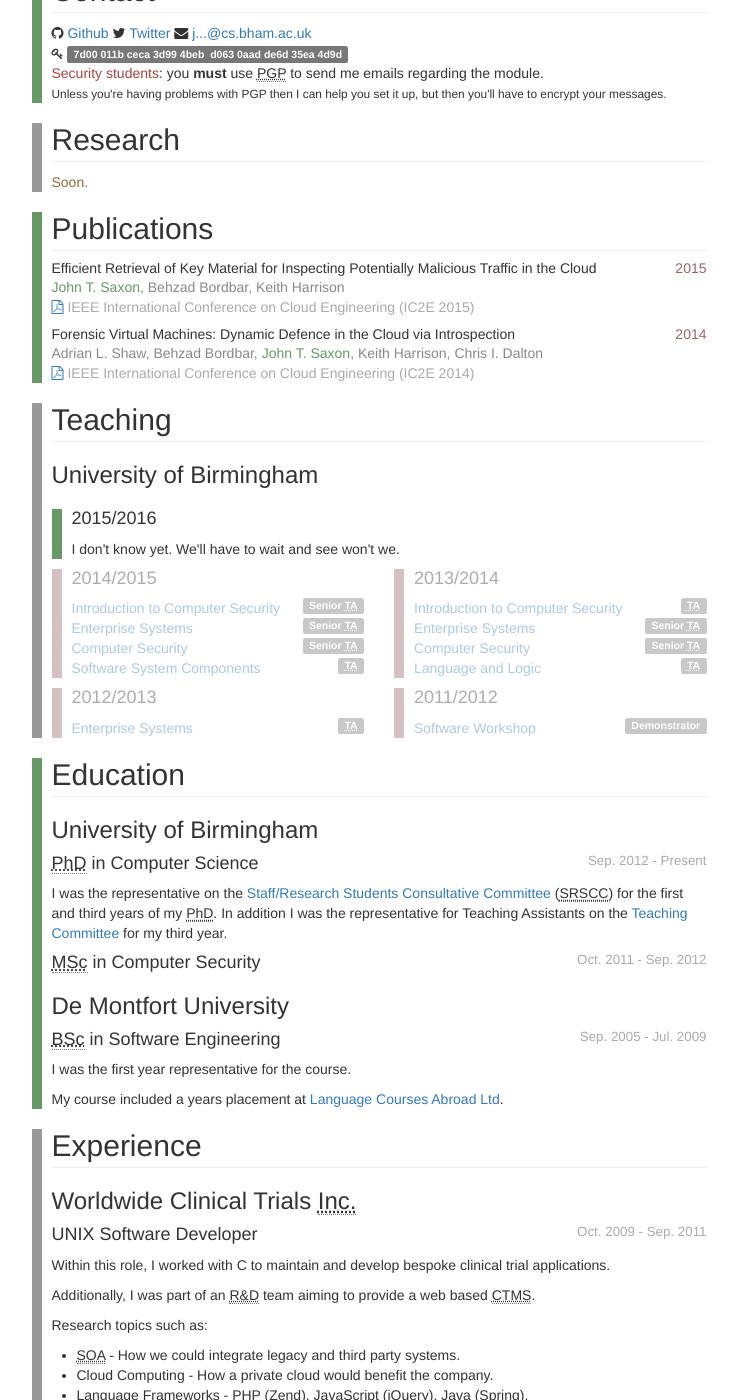
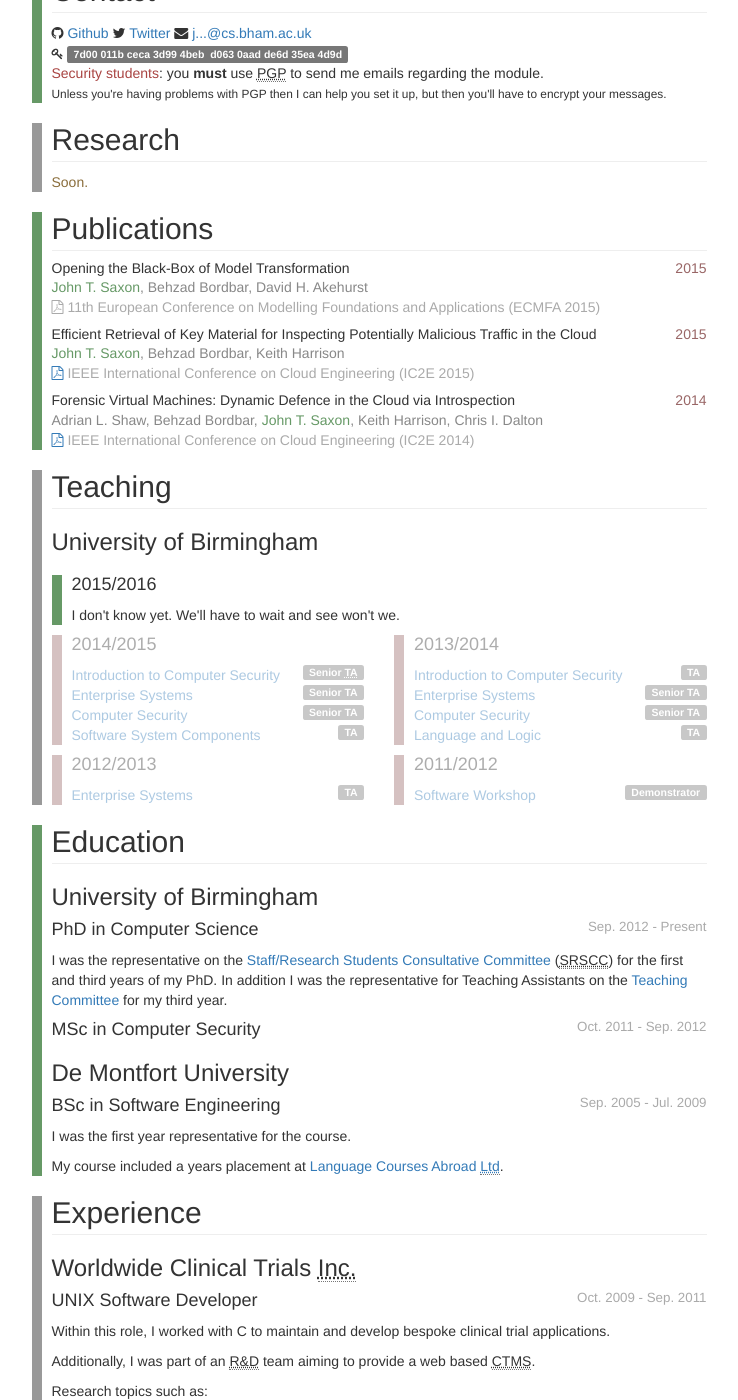
Before and after one commit to sacko87/sacko87.github.io, a Jekyll site: the page built from index.html, in a window 1280 px wide and 1400 px high, scrolled down 252 px. Shown: the whole window, without its empty margins (271-1009 px from the left). Built offline with Jekyll 4.4.1, drawn with Linux system fonts in a browser that asks for light colours; nearby versions of some CDN libraries; some of the changed text lies outside the part shown.

Commit message:
Updated index.md

```diff
--- a/index.html
+++ b/index.html
@@ -37,6 +37,15 @@ myself. It provides my <a href="#contact">contact details</a>,
 <div class="block">
   <h2 id="publications">Publications</h2>
 
+  <h5><span class="pull-right">2015</span> Opening the Black-Box of Model Transformation</h5>
+  <div class="authors">
+    <span class="me">John T. Saxon</span>, Behzad Bordbar, David H. Akehurst
+  </div>
+  <div class="conference">
+    <i class="fa fa-file-pdf-o"></i>
+    11th European Conference on Modelling Foundations and Applications (ECMFA 2015)
+  </div>
+
   <h5><span class="pull-right">2015</span> Efficient Retrieval of Key Material for Inspecting Potentially Malicious Traffic in the Cloud</h5>
   <div class="authors">
     <span class="me">John T. Saxon</span>, Behzad Bordbar, Keith Harrison
@@ -71,24 +80,24 @@ myself. It provides my <a href="#contact">contact details</a>,
       <div class="block">
         <h4>2014/2015</h4>
         <a href="http://www.cs.bham.ac.uk/internal/modules/2014/26265/">Introduction to Computer Security</a> <span class="label label-default pull-right">Senior <abbr title="Teaching Assistant">TA</abbr></span><br />
-        <a href="http://www.cs.bham.ac.uk/internal/modules/2014/26947/">Enterprise Systems</a> <span class="label label-default pull-right">Senior <abbr title="Teaching Assistant">TA</abbr></span><br />
-        <a href="http://www.cs.bham.ac.uk/internal/modules/2014/23899/">Computer Security</a> <span class="label label-default pull-right">Senior <abbr title="Teaching Assistant">TA</abbr></span><br />
-        <a href="http://www.cs.bham.ac.uk/internal/modules/2014/19321/">Software System Components</a> <span class="label label-default pull-right"><abbr title="Teaching Assistant">TA</abbr></span>
+        <a href="http://www.cs.bham.ac.uk/internal/modules/2014/26947/">Enterprise Systems</a> <span class="label label-default pull-right">Senior TA</span><br />
+        <a href="http://www.cs.bham.ac.uk/internal/modules/2014/23899/">Computer Security</a> <span class="label label-default pull-right">Senior TA</span><br />
+        <a href="http://www.cs.bham.ac.uk/internal/modules/2014/19321/">Software System Components</a> <span class="label label-default pull-right">TA</span>
       </div>
     </div>
     <div class="col-md-6">
       <div class="block">
         <h4>2013/2014</h4>
-        <a href="http://www.cs.bham.ac.uk/internal/modules/2013/26265/">Introduction to Computer Security</a> <span class="label label-default pull-right"><abbr title="Teaching Assistant">TA</abbr></span><br />
-        <a href="http://www.cs.bham.ac.uk/internal/modules/2013/24229/">Enterprise Systems</a> <span class="label label-default pull-right">Senior <abbr title="Teaching Assistant">TA</abbr></span><br />
-        <a href="http://www.cs.bham.ac.uk/internal/modules/2013/23899/">Computer Security</a> <span class="label label-default pull-right">Senior <abbr title="Teaching Assistant">TA</abbr></span> <br />
-        <a href="http://www.cs.bham.ac.uk/internal/modules/2013/21155/">Language and Logic</a> <span class="label label-default pull-right"><abbr title="Teaching Assistant">TA</abbr></span>
+        <a href="http://www.cs.bham.ac.uk/internal/modules/2013/26265/">Introduction to Computer Security</a> <span class="label label-default pull-right">TA</span><br />
+        <a href="http://www.cs.bham.ac.uk/internal/modules/2013/24229/">Enterprise Systems</a> <span class="label label-default pull-right">Senior TA</span><br />
+        <a href="http://www.cs.bham.ac.uk/internal/modules/2013/23899/">Computer Security</a> <span class="label label-default pull-right">Senior TA</span> <br />
+        <a href="http://www.cs.bham.ac.uk/internal/modules/2013/21155/">Language and Logic</a> <span class="label label-default pull-right">TA</span>
       </div>
     </div>
     <div class="col-md-6">
       <div class="block">
         <h4>2012/2013</h4>
-        <a href="http://www.cs.bham.ac.uk/internal/modules/2012/24229/">Enterprise Systems</a> <span class="label label-default pull-right"><abbr title="Teaching Assistant">TA</abbr></span>
+        <a href="http://www.cs.bham.ac.uk/internal/modules/2012/24229/">Enterprise Systems</a> <span class="label label-default pull-right">TA</span>
       </div>
     </div>
     <div class="col-md-6">
@@ -104,21 +113,21 @@ myself. It provides my <a href="#contact">contact details</a>,
   <h2 id="education">Education</h2>
   <h3>University of Birmingham</h3>
 
-  <h4><span class="date pull-right">Sep. 2012 - Present</span> <abbr title="Doctor of Philosophy">PhD</abbr> in Computer Science</h4>
+  <h4><span class="date pull-right">Sep. 2012 - Present</span> PhD in Computer Science</h4>
 
   <p>I was the representative on the <a href="http://www.cs.bham.ac.uk/internal/staff/handbook/Management.php#Heading25">Staff/Research Students Consultative Committee</a> (<abbr title="Staff/Research Students Consultative Committee">SRSCC</abbr>) for
-  the first and third years of my <abbr title="Doctor of Philosophy">PhD</abbr>.
+  the first and third years of my PhD.
   In addition I was the representative for Teaching Assistants on the
   <a href="http://www.cs.bham.ac.uk/internal/staff/handbook/Management.php#Heading33">Teaching Committee</a> for my third year.</p>
 
-  <h4><span class="date pull-right">Oct. 2011 - Sep. 2012</span> <abbr title="Master of Science">MSc</abbr> in Computer Security</h4>
+  <h4><span class="date pull-right">Oct. 2011 - Sep. 2012</span> MSc in Computer Security</h4>
 
   <h3>De Montfort University</h3>
 
-  <h4><span class="date pull-right">Sep. 2005 - Jul. 2009</span> <abbr title="Bachelor of Science">BSc</abbr> in Software Engineering</h4>
+  <h4><span class="date pull-right">Sep. 2005 - Jul. 2009</span> BSc in Software Engineering</h4>
 
   <p>I was the first year representative for the course.</p>
-  <p>My course included a years placement at <a href="http://www.languagesabroad.co.uk/">Language Courses Abroad Ltd</a>.</p>
+  <p>My course included a years placement at <a href="http://www.languagesabroad.co.uk/">Language Courses Abroad <abbr title="Limited">Ltd</abbr></a>.</p>
 </div>
 
 <div class="block">
@@ -143,7 +152,7 @@ myself. It provides my <a href="#contact">contact details</a>,
     <li>Security - How to provide these services whilst protecting sponsors’ data.</li>
   </ul>
 
-  <h3 id="lca">Language Courses Abroad <abbr title="Limited">Ltd</abbr></h3>
+  <h3 id="lca">Language Courses Abroad Ltd</h3>
 
   <h4><span class="date pull-right">Aug. 2007 - Aug. 2008</span> Web Developer</h4>
 
--- a/sitemap.xml
+++ b/sitemap.xml
@@ -1,3 +1,5 @@
+---
+---
 <?xml version="1.0" encoding="UTF-8"?>
 <urlset
     xmlns="http://www.sitemaps.org/schemas/sitemap/0.9"
```
Also changed, not shown: other parts of sitemap.xml (+1 -1 lines).
